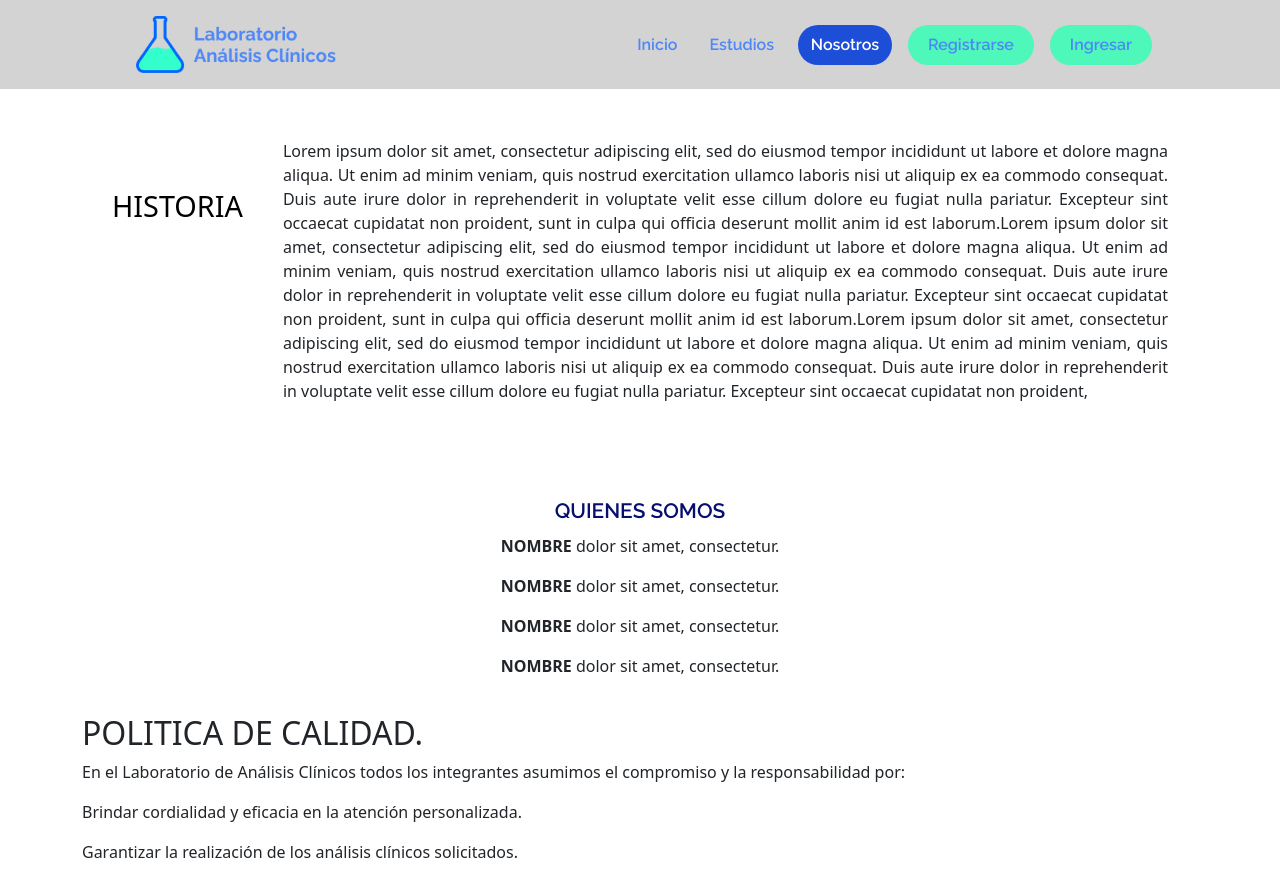
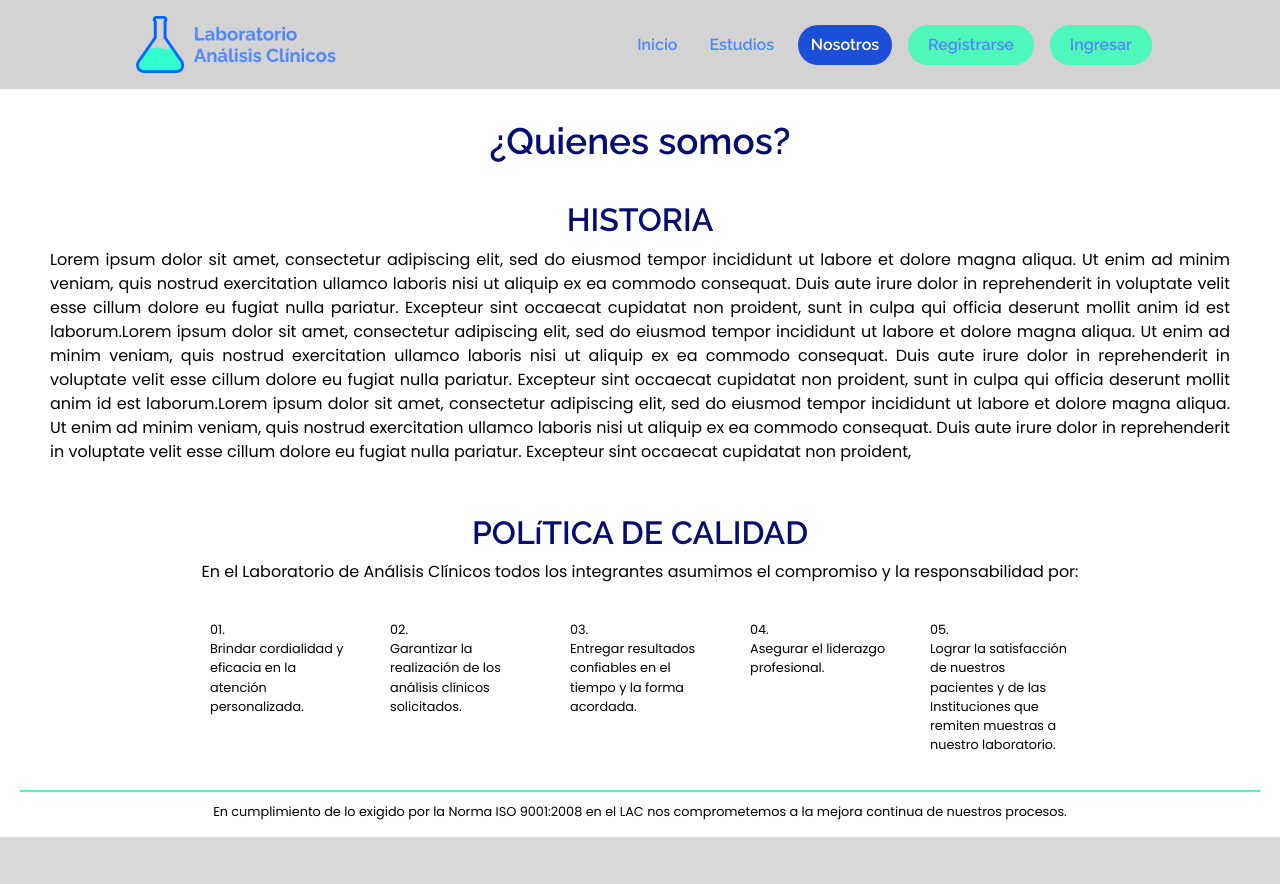
Before and after one commit to Francisco-Intelangelo/Laboratorio-de-Analisis-Clinicos, a React (Vite) app: page /nosotros in a window 1280 px wide. Shown: the top 884 px of the page. Built offline with nearby package versions, Linux system fonts and the light colour scheme.

Commit message:
css a pag nosotros

```diff
--- a/src/Components/Accordion/Accordion.css
+++ b/src/Components/Accordion/Accordion.css
@@ -11,14 +11,15 @@
     justify-content: space-between;
     cursor: pointer;
     padding: 5px;
-    background: #21aeca;
+    background: #3d7eff;
     font-family: 'Poppins';
     font-size: 1.2em;
+    font-weight: 500;
     color: #000000;
 }
 .accordionContent{
     padding: 5px;
-    background: #39d9d2;
+    background: #85ffd2;
     font-family: 'Poppins';
     font-size: .9em;
     color: #000000;
--- a/src/Pages/Home/Home.css
+++ b/src/Pages/Home/Home.css
@@ -43,10 +43,6 @@ a:hover{
     font-size: 2.3em;
     color: #060F6F;
 }
-.accordion{
-    width: 100%;
-    border-radius: 20px;
-}
 
 @media (max-width: 990px) {
     .buttons{
--- a/src/Pages/Nosotros/Nosotros.css
+++ b/src/Pages/Nosotros/Nosotros.css
@@ -1,48 +1,81 @@
+.containerNosotros{
+    display: flex;
+    justify-content: center;
+    flex-direction: column;
+    width: 100%;
+    padding: 0 20px;
+}
+.containerHistoria{
+    text-align: center;
+}
+.tituloQuienes{
+    font-family: 'Raleway';
+    font-weight: 600;
+    font-size: 2.3em;
+    color: #060F6F;
+    padding: 30px 0;
+}
+.tituloHistoria{
+    font-family: 'Raleway';
+    font-weight: 600;
+    font-size: 2em;
+    color: #060F6F;
+}
+.textoHistoria{
+    text-align: justify;
+    padding: 0 0 50px;
+    font-family: 'Poppins';
+    font-size: 1em;
+    color: #000000;
+}
 
-.historia{
-    padding: 50px 20px 10px;
+.containerPolitica{
+    text-align: center;
 }
-.titulo{
-    font-size: 1.8em;
-    padding-bottom: 10px;
+.tituloPolitica{
+    font-family: 'Raleway';
+    font-weight: 600;
+    font-size: 2em;
+    color: #060F6F;
 }
-.historia p{
+.textoPolitica{
+    padding: 0 0 20px;
+    font-family: 'Poppins';
+    font-size: 1em;
+    color: #000000;
+}
+.containerPuntos{
+    padding-bottom: 20px;
+    border-bottom: 2px solid #4EF7BA;
+    font-family: 'Poppins';
+    color: #000000;
+    font-size: .8em;
+}
+.punto{
+    padding: 5px 50px;
     text-align: justify;
 }
-.texto .historia_continuacion{
-    padding: 0 20px;
+.normaPolitica{
+    padding-top: 10px;
 }
-.historia_continuacion p{
-    text-align: justify;
+.textoNorma{
+    font-family: 'Poppins';
+    font-size: .8em;
+    color: #000000;
 }
-.costado{
-    padding: 20px 20px;
-}
-.descripcion{
-    text-align: center;
-}
-.descripcion .subtitulo{
-    font-size: 1.3em;
-    padding: 10px 0;
-}
-@media (min-width: 990px){
-    .img_principal{
-        align-items: center;
-        text-align: center;
-        padding: 0 30px;
+@media (min-width: 900px) {
+    .textoHistoria{
+        padding: 0 30px 50px;
     }
-    .img{
-        height: 60vh;
+    .containerPuntos{
+        display: flex;
+        flex-direction: row;
+        width: 100%;
+        justify-content: center;
     }
-    .texto{
-    display: flex;
-    padding: 50px 10px;
-    }
-    .texto .historia .titulo{
-    text-align: start;
-    color: rgb(0, 0, 0);
-    }
-    .historia p{
-    text-align: justify;
+    .punto{
+        width: 180px;
+        text-align: start;
+        padding: 0 20px;
     }
 }
--- a/src/Pages/Nosotros/Nosotros.jsx
+++ b/src/Pages/Nosotros/Nosotros.jsx
@@ -3,13 +3,13 @@ import './Nosotros.css';
 export const Nosotros = () => {
 
     return (
-    <div className = "container">
-            <section className = "texto">
+    <div className = "containerNosotros">
+            <section className = "containerHistoria">
+                <h2 className='tituloQuienes'>¿Quienes somos?</h2>
                 <div className = "historia">
-                    <h3 className = "titulo">HISTORIA</h3>
+                    <h3 className = "tituloHistoria">HISTORIA</h3>
                 </div>
-                <div className = "historia_continuacion">
-                    <p>
+                <div className = "textoHistoria">
                     Lorem ipsum dolor sit amet, consectetur adipiscing elit, sed do
                     eiusmod tempor incididunt ut labore et dolore magna aliqua. Ut enim
                     ad minim veniam, quis nostrud exercitation ullamco laboris nisi ut
@@ -30,56 +30,32 @@ export const Nosotros = () => {
                     consequat. Duis aute irure dolor in reprehenderit in voluptate velit
                     esse cillum dolore eu fugiat nulla pariatur. Excepteur sint occaecat
                     cupidatat non proident,
+                </div>
+            </section>
+            <section className = "containerPolitica">
+                <h3 className='tituloPolitica'>POLíTICA DE CALIDAD</h3>
+                <p className='textoPolitica'>
+                    En el Laboratorio de Análisis Clínicos  todos los integrantes asumimos el compromiso y la responsabilidad por:
+                </p>
+                <div className = "containerPuntos">
+                    <p className = "punto">
+                        01.<br/>Brindar cordialidad y eficacia en la atención personalizada.
+                    </p>
+                    <p className = "punto">
+                        02.<br/>Garantizar la realización de los análisis clínicos solicitados.
+                    </p>
+                    <p className = "punto">
+                        03.<br/>Entregar resultados confiables en el tiempo y la forma acordada.
+                    </p>
+                    <p className = "punto">
+                        04.<br/>Asegurar el liderazgo profesional.
+                    </p>
+                    <p className = "punto">
+                        05.<br/>Lograr la satisfacción de nuestros pacientes y de las Instituciones que remiten muestras a nuestro laboratorio.
                     </p>
                 </div>
-            </section>
-            <section>
-                <div className = "costado">
-                    <div className = "descripcion">
-                        <h4 className = "subtitulo">QUIENES SOMOS</h4>
-                        <p><b>NOMBRE</b> dolor sit amet, consectetur.</p>
-                        <p><b>NOMBRE</b> dolor sit amet, consectetur.</p>
-                        <p><b>NOMBRE</b> dolor sit amet, consectetur.</p>
-                        <p><b>NOMBRE</b> dolor sit amet, consectetur.</p>
-                    </div>
-                </div>
-            </section>
-            <section className = "politicas">
-                <div className = "texto_politica">
-                    <h2>POLITICA DE CALIDAD.</h2>
-                    <p>
-                        En el Laboratorio de Análisis Clínicos  todos los integrantes asumimos el compromiso y la responsabilidad por:
-                    </p>
-                </div>
-                <div className = "puntos">
-                    <div className = "uno">
-                        <p>
-                            Brindar cordialidad y eficacia en la atención personalizada.
-                        </p>
-                    </div>
-                    <div className = "dos">
-                        <p>
-                            Garantizar la realización de los análisis clínicos solicitados.
-                        </p>
-                    </div>
-                    <div className = "tres">
-                        <p>
-                            Entregar resultados confiables en el tiempo y la forma acordada.
-                        </p>
-                    </div>
-                    <div className = "cuatro">
-                        <p>
-                            Asegurar el liderazgo profesional.
-                        </p>
-                    </div>
-                    <div className = "cinco">
-                        <p>
-                            Lograr la satisfacción de nuestros pacientes y de las Instituciones que remiten muestras a nuestro laboratorio.
-                        </p>
-                    </div>
-                </div>
-                <div className = "texto_politica_fin">
-                    <p>
+                <div className = "normaPolitica">
+                    <p className='textoNorma'>
                         En cumplimiento de lo exigido por la Norma ISO 9001:2008 en el LAC nos comprometemos a la mejora continua de nuestros procesos.
                     </p>
                 </div>
```
Lines whose indentation alone changed are shown as unchanged.
